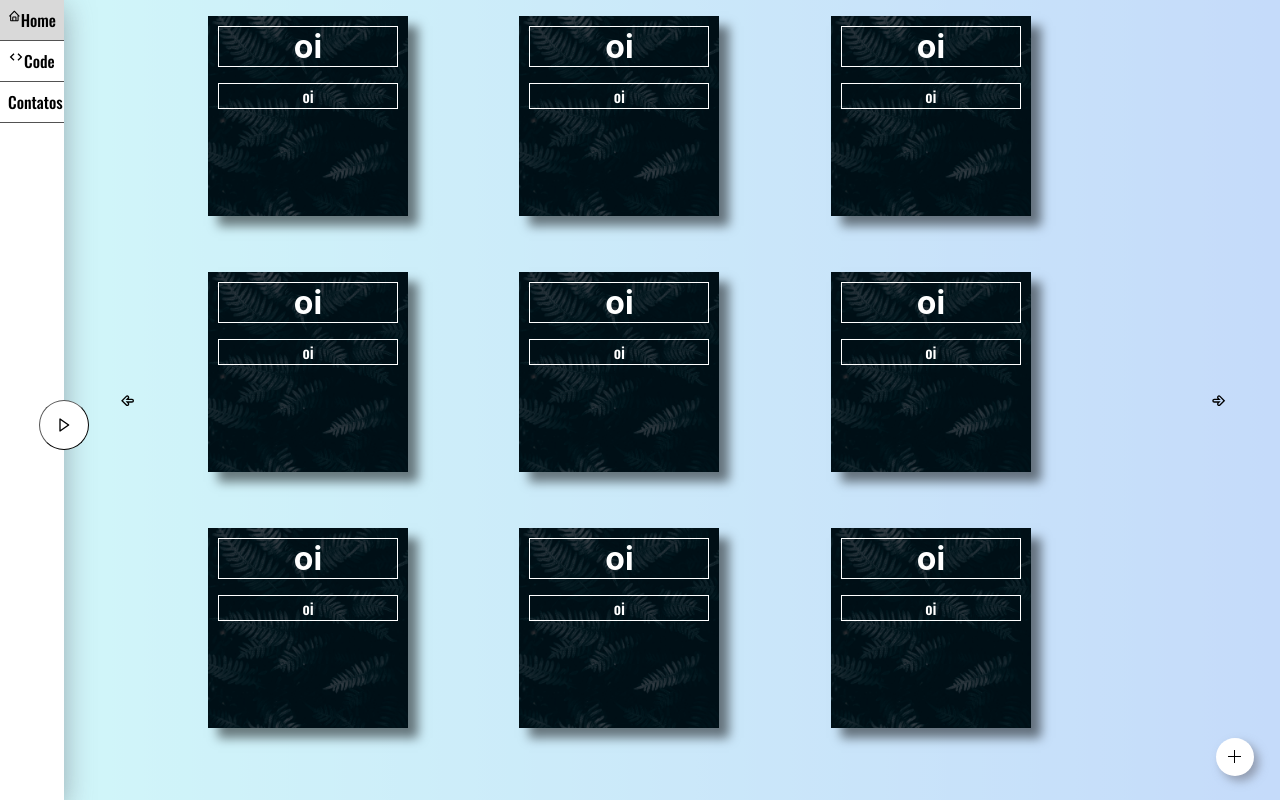
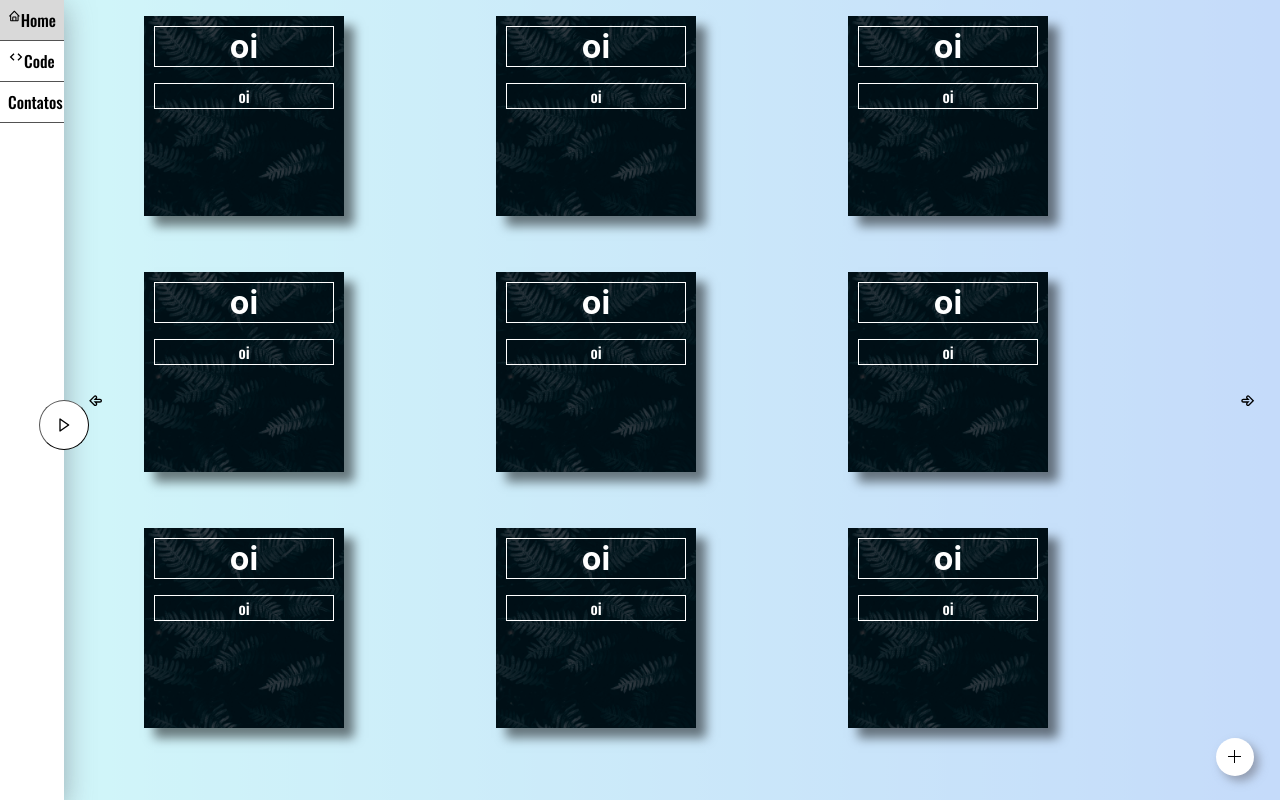
Before and after one commit to DevDavidSys/React-Post-It, a React (Create React App) app in the folder post_it2/: page / in a window 1280 px wide. Built offline with nearby package versions, Linux system fonts and the light colour scheme.

Commit message:
Update Styled.css

```diff
--- a/post_it2/src/components/Main/style.css
+++ b/post_it2/src/components/Main/style.css
@@ -60,8 +60,7 @@
     min-height: 100vh;
     background-color: rgba(247, 247, 247, 0.653);
     display: grid;
-    grid-template-columns: 10vw auto 10%;
-    grid-template-rows:100% 100;
+    grid-template-columns:5vw auto 5vw;
 }
 
 
```
